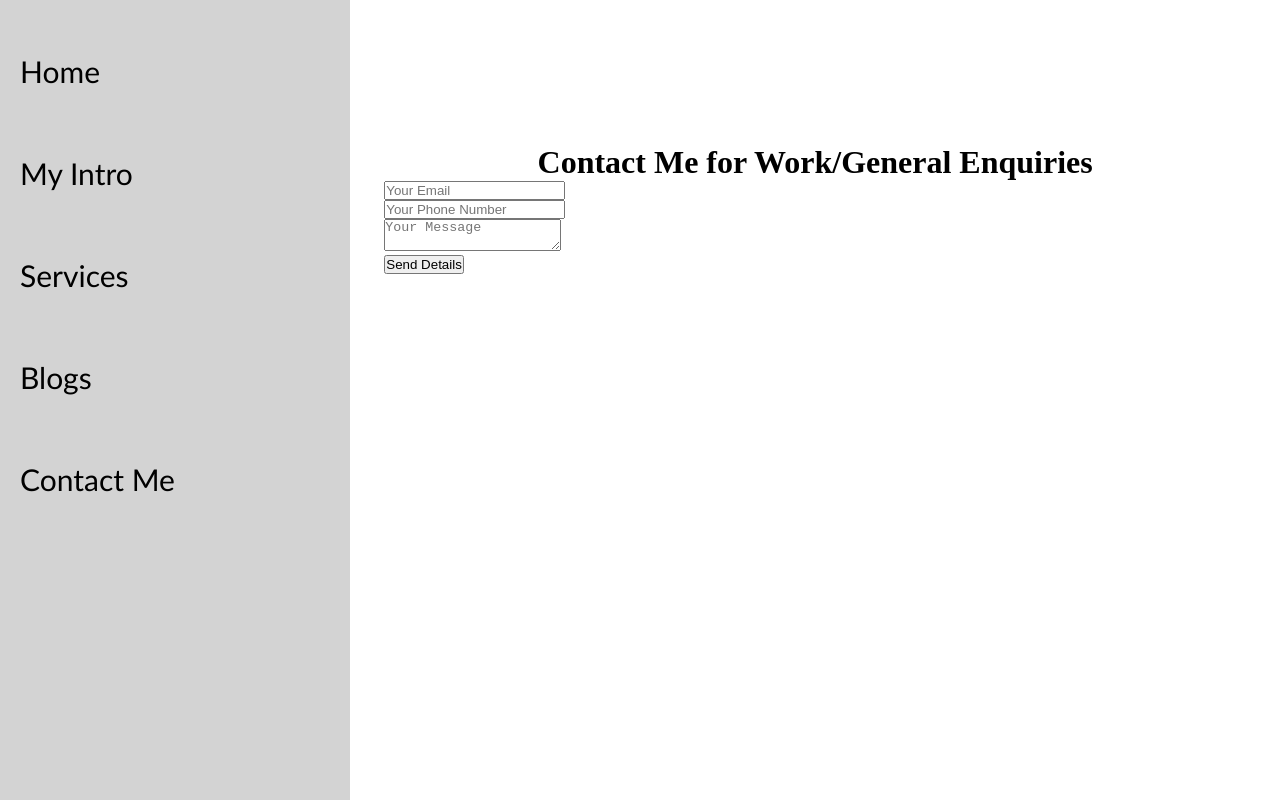
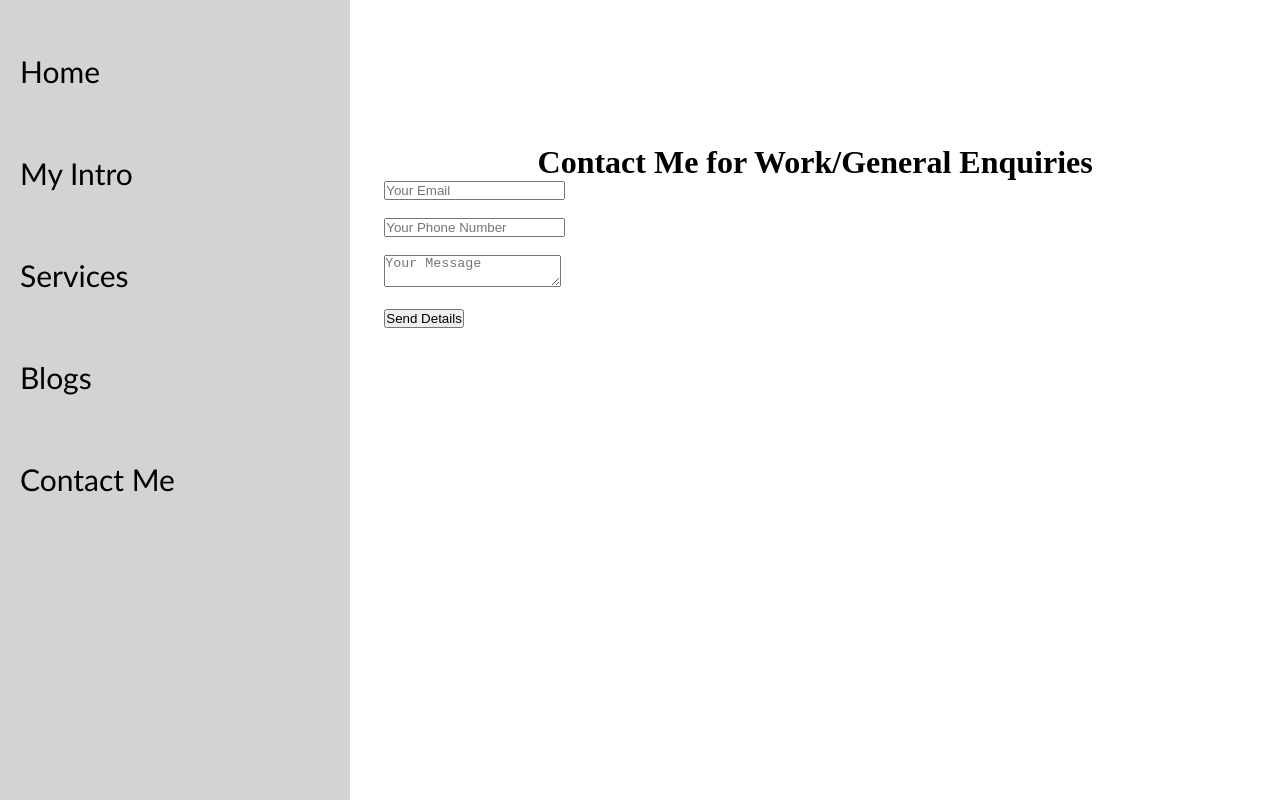
Before and after one commit to Prdp-ktri/October2024_Portfolio, a plain HTML site: page contact.html in a window 1280 px wide. Drawn offline with Linux system fonts and the light colour scheme.

Commit message:
Update contact.html

```diff
--- a/contact.html
+++ b/contact.html
@@ -26,9 +26,9 @@
       <div class="contactform">
         <h1 class="contactge">Contact Me for Work/General Enquiries</h1>
       <form action="https://formspree.io/f/mvgagnna" method="POST">
-  <input type="email" name="email" placeholder="Your Email" required><br>
-  <input type="text" name="phone" placeholder="Your Phone Number" required><br>
-  <textarea name="message" placeholder="Your Message"></textarea><br>
+  <input width="50rem" type="email" name="email" placeholder="Your Email" required><br><br>
+  <input width="50rem" type="text" name="phone" placeholder="Your Phone Number" required><br><br>
+  <textarea name="message" placeholder="Your Message"></textarea><br><br>
   <button type="submit">Send Details</button>
 </form>
 
```
